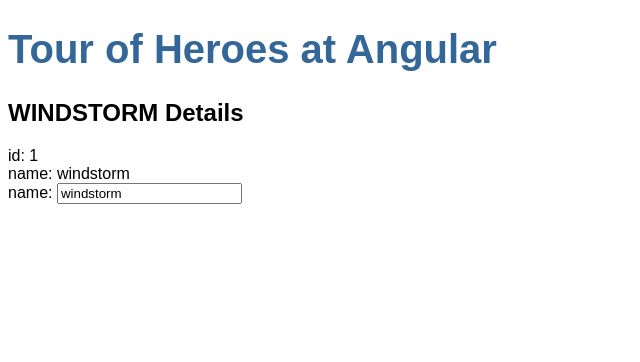
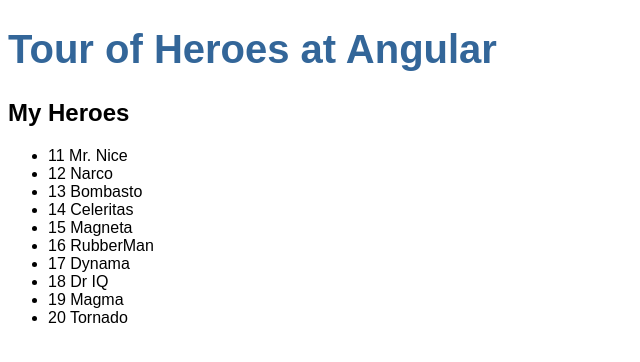
Before and after one commit to TingHuanClay/AngularTutorial, an Angular app in the folder angular-tour-of-heroes/: page / in a window 1280 px wide. Shown: the top 362 px of the page, without its empty margins (0-640 px from the left). Built offline with nearby package versions, Linux system fonts and the light colour scheme.

Commit message:
FEAT: displaying list from mocking data

```diff
--- a/angular-tour-of-heroes/src/app/heroes/heroes.component.html
+++ b/angular-tour-of-heroes/src/app/heroes/heroes.component.html
@@ -1,8 +1,6 @@
-<h2>{{hero.name | uppercase}} Details</h2>
-<div><span>id: </span>{{hero.id}}</div>
-<div><span>name: </span>{{hero.name}}</div>
-<div>
-    <label>name:
-        <input [(ngModel)]="hero.name"  placeholder="name"/>
-    </label>
-</div>
+<h2>My Heroes</h2>
+<ul class="heroes">
+    <li *ngFor="let hero of heroes">
+        <span class="badge">{{hero.id}}</span> {{hero.name}}
+    </li>
+</ul>
--- a/angular-tour-of-heroes/src/app/heroes/heroes.component.ts
+++ b/angular-tour-of-heroes/src/app/heroes/heroes.component.ts
@@ -1,5 +1,6 @@
 import { Component, OnInit } from '@angular/core';
 import {Hero } from '../hero';
+import { HEROES } from '../mock-heroes';
 
 @Component({
   selector: 'app-heroes',
@@ -12,6 +13,8 @@
     name: 'windstorm'
   };
 
+  heroes = HEROES;
+
   constructor() { }
 
   ngOnInit() {
```
